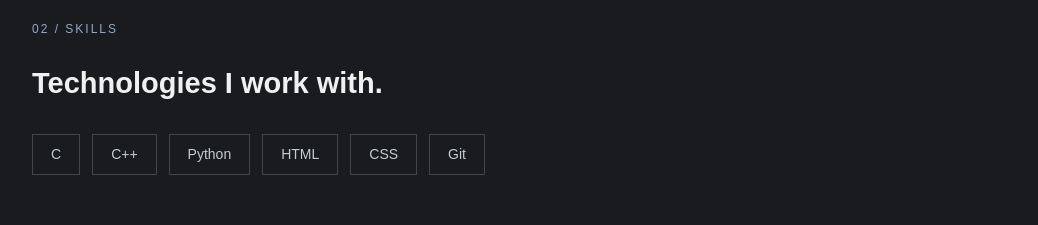
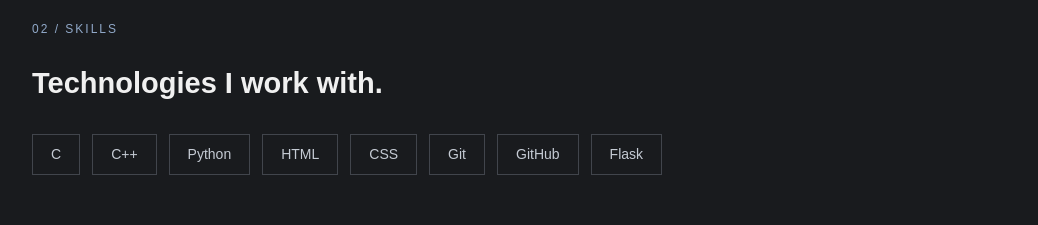
Before and after one commit to Bahula21/Personal-Profile, a plain HTML site: page index.html in a window 1280 px wide. Shown: the part 1146-1371 px from the top of the page, without its empty margins (118-1156 px from the left). Drawn offline with Linux system fonts and the light colour scheme.

Commit message:
Update Skills section

```diff
--- a/index.html
+++ b/index.html
@@ -64,6 +64,8 @@
                 <span>HTML</span>
                 <span>CSS</span>
                 <span>Git</span>
+                <span>GitHub</span>
+                <span>Flask</span>
             </div>
         </section>
 
```
